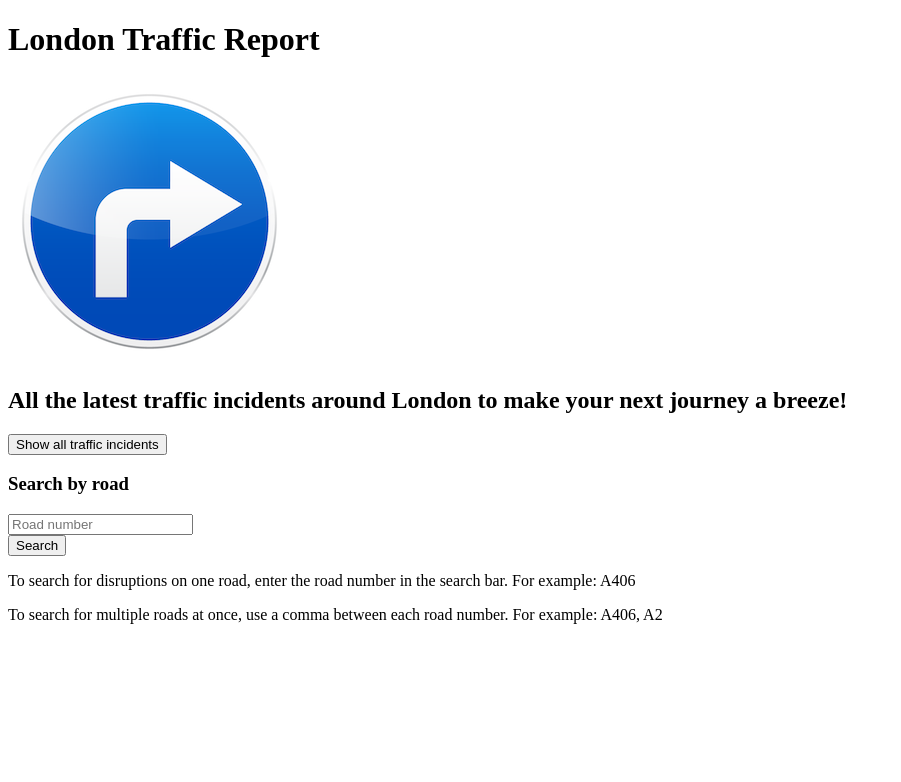
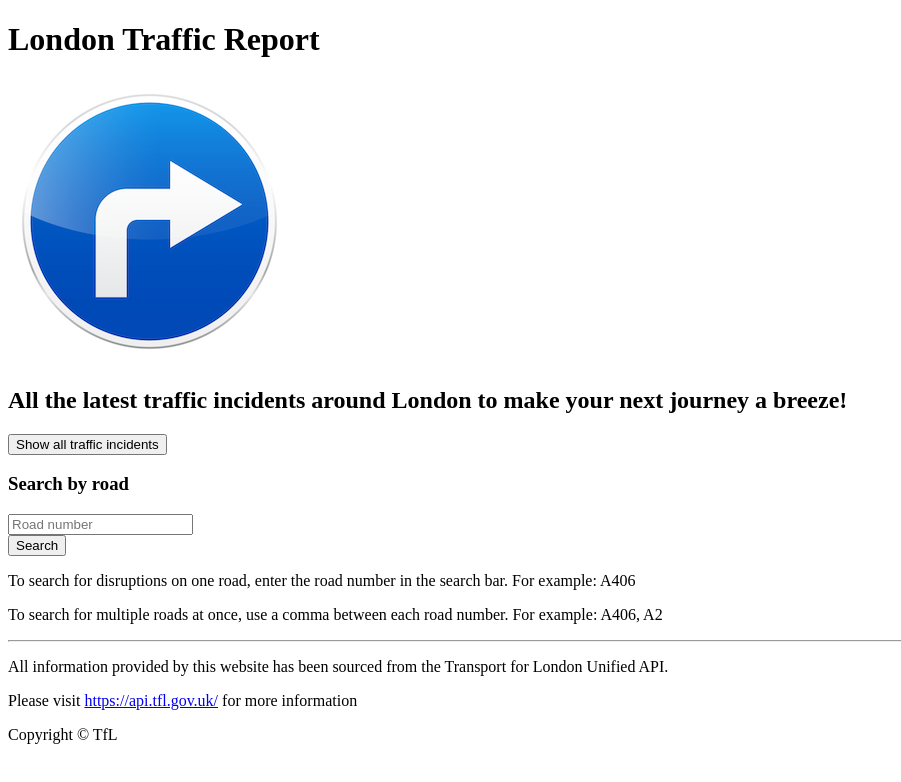
Before and after one commit to katherine-rock/london-transport-info, a React (Create React App) app: page / in a window 1280 px wide. Shown: the top 782 px of the page, without its empty margins (0-901 px from the left). Built offline with nearby package versions, Linux system fonts and the light colour scheme.

Commit message:
Add Footer component with copyright statement and link to API documentation

```diff
--- a/src/components/App/App.js
+++ b/src/components/App/App.js
@@ -1,9 +1,9 @@
 import React from 'react'
-// import Disruption from '../Disruption/Disruption';
 import DisruptionList from '../DisruptionList/DisruptionList';
 import SearchBar from '../SearchBar/SearchBar';
-import TFL from '../../utils/TFL'
-import Header from '../Header/Header'
+import TFL from '../../utils/TFL';
+import Header from '../Header/Header';
+import Footer from '../Footer/Footer';
 
 class App extends React.Component {
   constructor(props) {
@@ -13,7 +13,6 @@ class App extends React.Component {
   }
 
   searchTFL(road) {
-    // console.log(`Searching Transport For London with road term ${road}`)
     TFL.searchTFL(road)
       .then((disruptions) => {
         this.setState({disruptions: disruptions})
@@ -26,6 +25,7 @@ class App extends React.Component {
           <Header />
           <SearchBar searchTFL={this.searchTFL} />
           <DisruptionList disruptions={this.state.disruptions} />
+          <Footer />
         </div>
     )
   }
--- /dev/null
+++ b/src/components/Footer/Footer.js
@@ -0,0 +1,19 @@
+function Footer() {
+    return (
+        <div>
+            <hr />
+            <p className="footer">
+                All information provided by this website has been sourced from the Transport for London Unified API.</p>
+
+            <span>Please visit </span>
+            <a href="https://api.tfl.gov.uk/"
+            target="_blank">
+            https://api.tfl.gov.uk/</a>
+            <span> for more information</span>
+
+            <p>Copyright &copy; TfL</p>
+        </div>
+    )
+}
+
+export default Footer;
```
